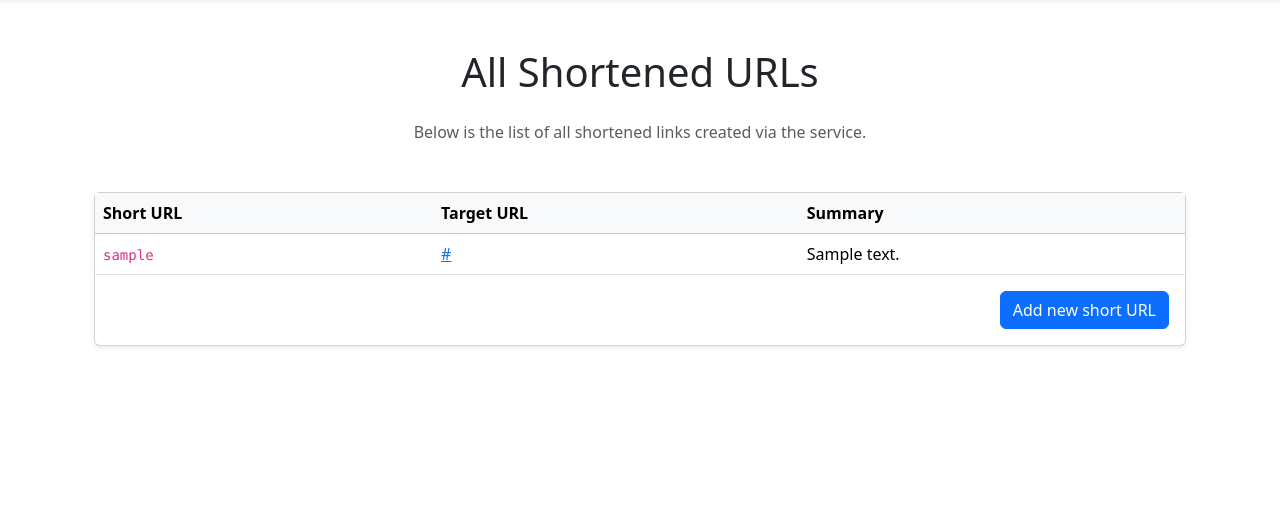
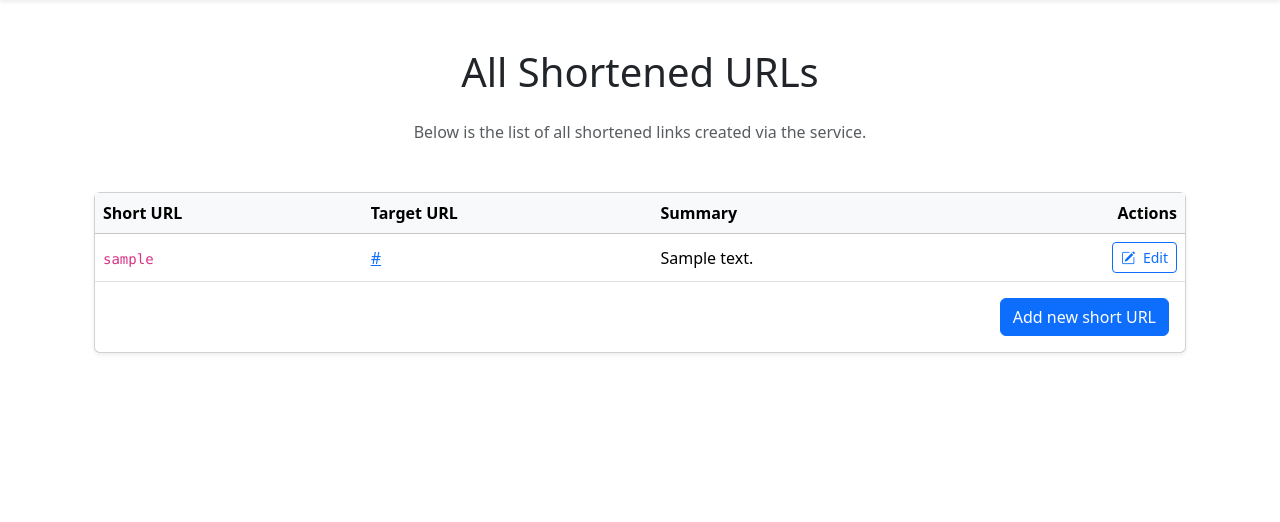
Before and after one commit to Nottezz/fastapi-url-shortener, a FastAPI app: template url_shortener/templates/short-urls/list.html in a window 1280 px wide. Shown: the part 56-578 px from the top of the page. Run offline with FastAPI, Linux system fonts and the light colour scheme; the template is opened without the code that fills it: most values are stand-ins (such as "Sample title", 1, 10 or a date in 2020); parts of the project's set-up code (start-up, migrations or seed data) failed here and were passed over.

Commit message:
action column

```diff
--- a/url_shortener/templates/short-urls/list.html
+++ b/url_shortener/templates/short-urls/list.html
@@ -23,7 +23,7 @@
                                 <th scope="col">Short URL</th>
                                 <th scope="col">Target URL</th>
                                 <th scope="col">Summary</th>
-                                {#                                <th scope="col" class="text-end">Actions</th>#}
+                                <th scope="col" class="text-end">Actions</th>
                             </tr>
                             </thead>
                             <tbody>
@@ -48,12 +48,13 @@
                                     </td>
 
                                     <!-- Actions -->
-                                    {#                                <td class="text-end">#}
-                                    {#                                    <a href="{{ request.url_for('short-url:detail-view', slug=item.slug) }}"#}
-                                    {#                                       class="btn btn-sm btn-outline-primary">#}
-                                    {#                                        Details#}
-                                    {#                                    </a>#}
-                                    {#                                </td>#}
+                                    <td class="text-end">
+                                        <a href="{{ url_for('short-url:update-view', slug=item.slug) }}"
+                                           class="btn btn-sm btn-outline-primary px-2 py-1">
+                                            <i class="bi bi-pencil-square me-1"></i> Edit
+                                        </a>
+                                    </td>
+
                                 </tr>
                             {% endfor %}
 
```
